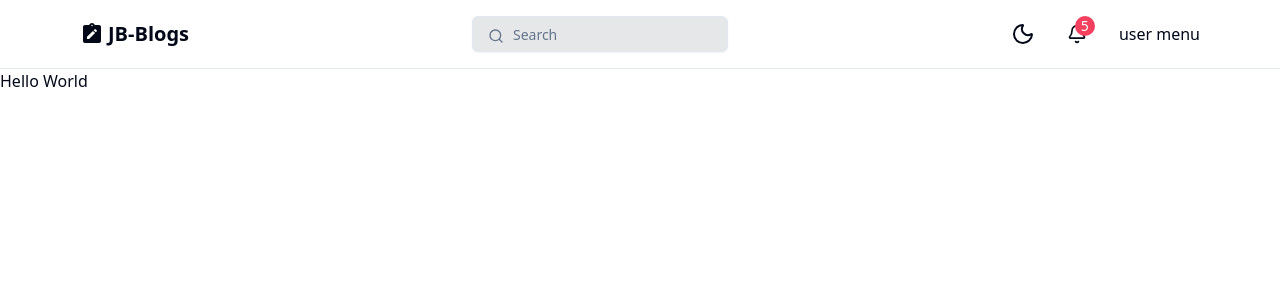
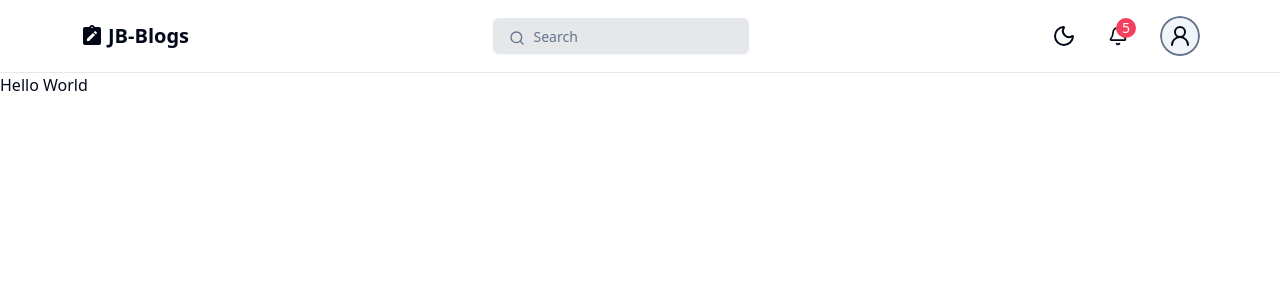
Before and after one commit to JUDHI3134/blog-app-nextjs-new, a Next.js app: page / in a window 1280 px wide. Shown: the top 300 px of the page. Built offline with nearby package versions, Linux system fonts and the light colour scheme.

Commit message:
create user dropdown user icon and complete navbar ui

```diff
--- a/components/layout/Navbar.tsx
+++ b/components/layout/Navbar.tsx
@@ -3,6 +3,7 @@
 import ThemeToggle from "./ThemeToggle"
 import SearchInput from "./SearchInput"
 import Notifications from "./Notifications"
+import UserButton from "./UserButton"
 
 const Navbar = () => {
     return (
@@ -19,7 +20,7 @@
                 <div className='flex items-center gap-5 sm:gap-8'>
                     <ThemeToggle />
                     <Notifications />
-                    <div>user menu</div>
+                    <UserButton />
                 </div>
             </div>
             </Container>
--- /dev/null
+++ b/components/layout/UserButton.tsx
@@ -0,0 +1,54 @@
+import React from 'react'
+import { DropdownMenu, DropdownMenuContent, DropdownMenuItem, DropdownMenuSeparator, DropdownMenuTrigger } from '../ui/dropdown-menu'
+import { Avatar, AvatarFallback, AvatarImage } from '../ui/avatar'
+import { LogOut, Pencil, Shield, User, UserRound } from 'lucide-react'
+import { FaRegBookmark } from 'react-icons/fa'
+
+const UserButton = () => {
+  return (
+    <DropdownMenu>
+          <DropdownMenuTrigger>
+              <Avatar>
+                  <AvatarImage src={""} />
+                  <AvatarFallback className='border-2 border-slate-500 dark:border-slate-50'>
+                      <UserRound />
+                  </AvatarFallback>
+              </Avatar>
+          </DropdownMenuTrigger>
+          <DropdownMenuContent>
+              <DropdownMenuItem>
+                  <button className='flex items-center gap-2'>
+                      <User size={18}/> Profile
+                  </button>
+              </DropdownMenuItem>
+              <DropdownMenuSeparator />
+              <DropdownMenuItem>
+                  <button className='flex items-center gap-2'>
+                      <Pencil size={16}/> Create Post
+                  </button>
+              </DropdownMenuItem>
+              <DropdownMenuSeparator />
+              <DropdownMenuItem>
+                  <button className='flex items-center gap-2'>
+                      <FaRegBookmark size={16}/> Bookmark
+                  </button>
+              </DropdownMenuItem>
+              <DropdownMenuSeparator />
+              <DropdownMenuItem>
+                  <button className='flex items-center gap-2'>
+                      <Shield size={18}/> Admin
+                  </button>
+              </DropdownMenuItem>
+              <DropdownMenuSeparator />
+              <DropdownMenuItem>
+                  <button className='flex items-center gap-2'>
+                      <LogOut size={18}/> Sign Out
+                  </button>
+              </DropdownMenuItem>
+
+          </DropdownMenuContent>
+    </DropdownMenu>
+  )
+}
+
+export default UserButton
--- /dev/null
+++ b/components/ui/avatar.tsx
@@ -0,0 +1,50 @@
+"use client"
+
+import * as React from "react"
+import * as AvatarPrimitive from "@radix-ui/react-avatar"
+
+import { cn } from "@/lib/utils"
+
+const Avatar = React.forwardRef<
+  React.ElementRef<typeof AvatarPrimitive.Root>,
+  React.ComponentPropsWithoutRef<typeof AvatarPrimitive.Root>
+>(({ className, ...props }, ref) => (
+  <AvatarPrimitive.Root
+    ref={ref}
+    className={cn(
+      "relative flex h-10 w-10 shrink-0 overflow-hidden rounded-full",
+      className
+    )}
+    {...props}
+  />
+))
+Avatar.displayName = AvatarPrimitive.Root.displayName
+
+const AvatarImage = React.forwardRef<
+  React.ElementRef<typeof AvatarPrimitive.Image>,
+  React.ComponentPropsWithoutRef<typeof AvatarPrimitive.Image>
+>(({ className, ...props }, ref) => (
+  <AvatarPrimitive.Image
+    ref={ref}
+    className={cn("aspect-square h-full w-full", className)}
+    {...props}
+  />
+))
+AvatarImage.displayName = AvatarPrimitive.Image.displayName
+
+const AvatarFallback = React.forwardRef<
+  React.ElementRef<typeof AvatarPrimitive.Fallback>,
+  React.ComponentPropsWithoutRef<typeof AvatarPrimitive.Fallback>
+>(({ className, ...props }, ref) => (
+  <AvatarPrimitive.Fallback
+    ref={ref}
+    className={cn(
+      "flex h-full w-full items-center justify-center rounded-full bg-muted",
+      className
+    )}
+    {...props}
+  />
+))
+AvatarFallback.displayName = AvatarPrimitive.Fallback.displayName
+
+export { Avatar, AvatarImage, AvatarFallback }
--- a/package.json
+++ b/package.json
@@ -9,6 +9,7 @@
     "lint": "next lint"
   },
   "dependencies": {
+    "@radix-ui/react-avatar": "^1.1.11",
     "@radix-ui/react-dropdown-menu": "^2.1.16",
     "class-variance-authority": "^0.7.1",
     "clsx": "^2.1.1",
```
Also changed, not shown: 1 other file (tests, documents, lock files or other folders).
